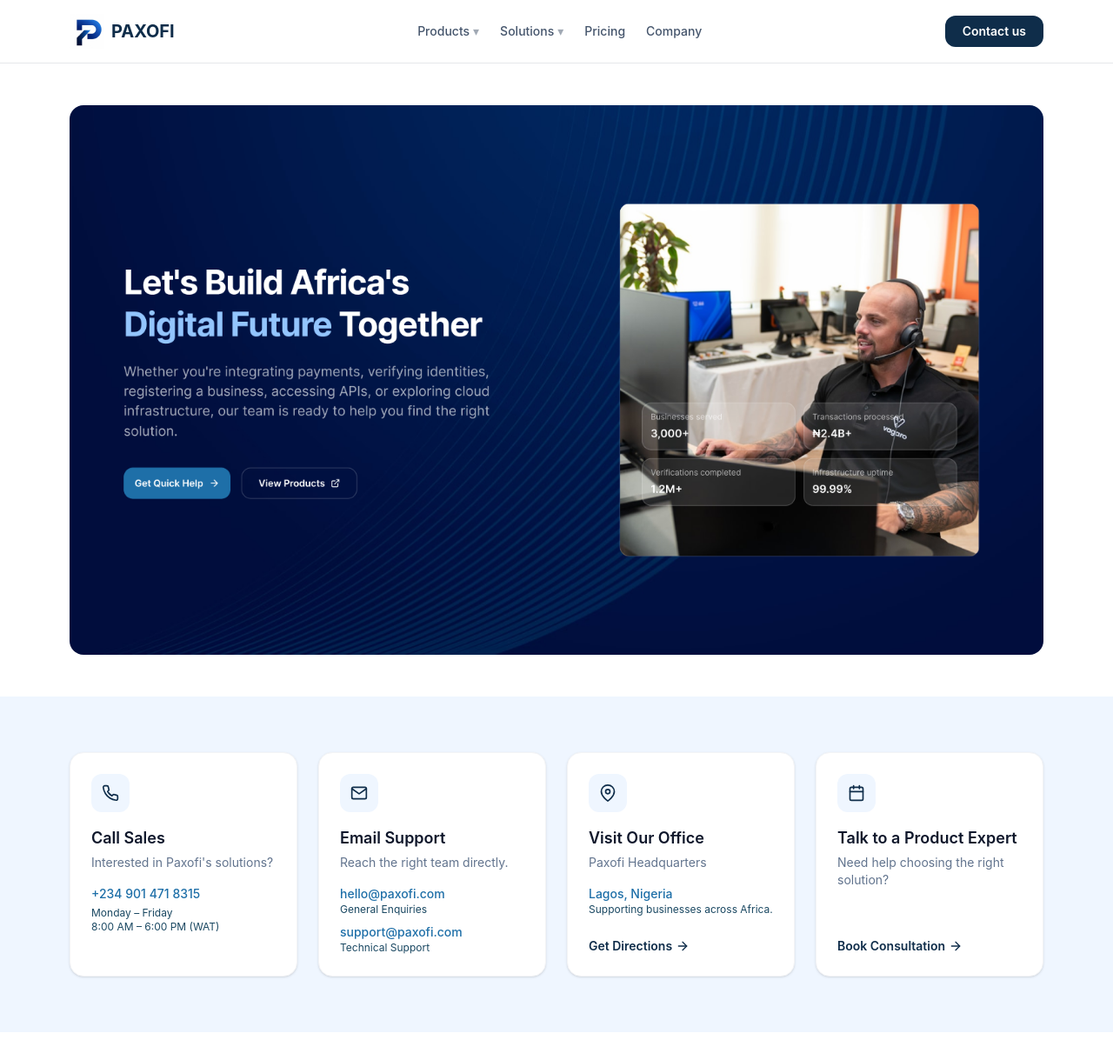
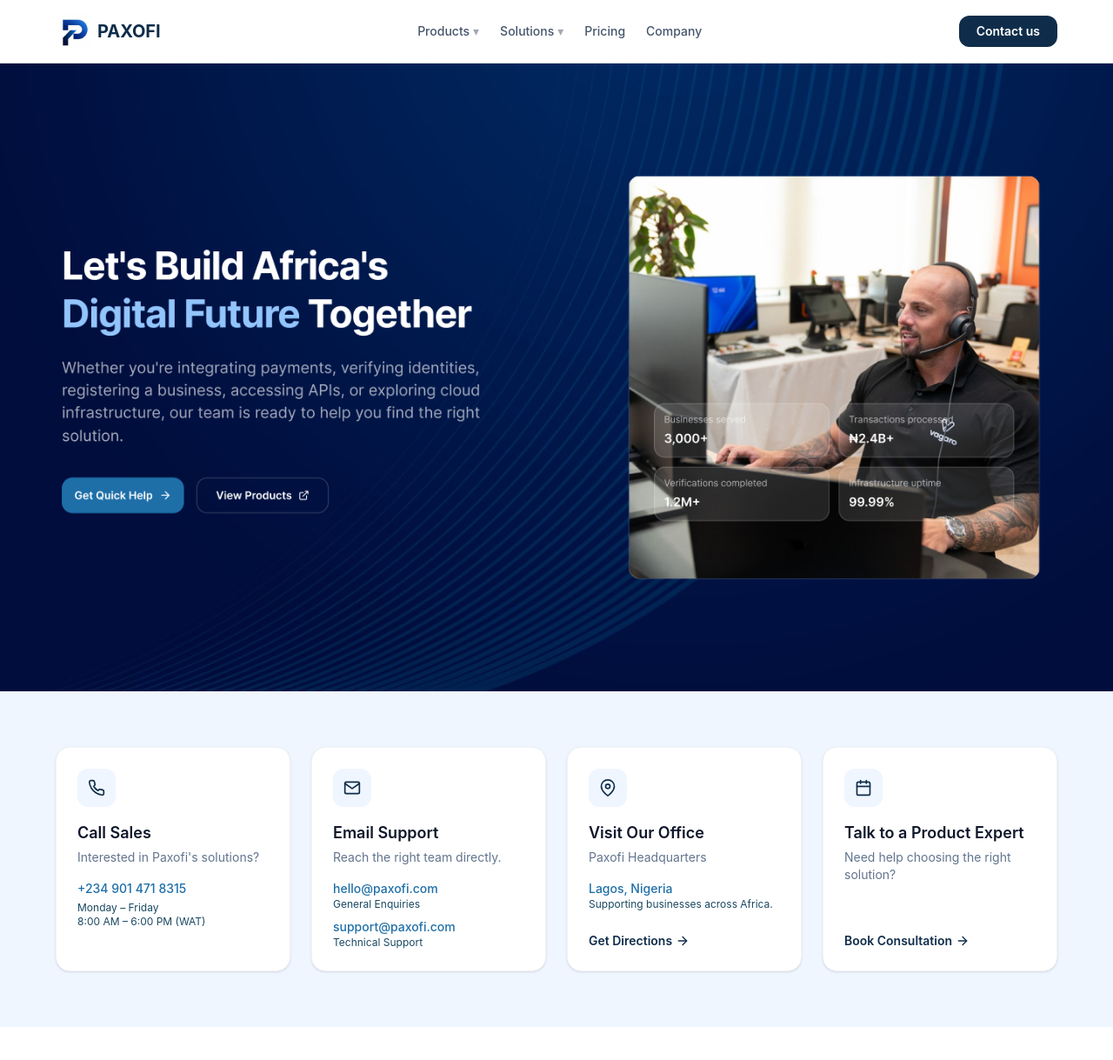
Before and after one commit to umeaclinton/paxoficontactus, a React (Vite) app: page / in a window 1280 px wide. Shown: the top 1219 px of the page at 87% size. Built offline with nearby package versions, Linux system fonts and the light colour scheme.

Commit message:
Fix layout: remove excess padding, hero fills full width

```diff
--- a/src/ContactUs.jsx
+++ b/src/ContactUs.jsx
@@ -2,10 +2,10 @@
 
 export default function ContactUs() {
     return (
-        <div className="min-h-screen bg-white font-inter">
+        <div className="min-h-screen bg-white font-inter overflow-x-hidden">
 
             {/* NAVBAR */}
-            <nav className="flex justify-between items-center px-6 lg:px-20 py-4 border-b border-gray-200">
+            <nav className="flex justify-between items-center px-6 lg:px-16 py-4 border-b border-gray-200">
                 <div className="flex items-center gap-2">
                     <img src="/Image1.png" alt="Paxofi Logo" className="w-10 h-10" />
                     <span className="text-[#0F2D4A] text-xl font-bold">PAXOFI</span>
@@ -22,13 +22,13 @@
             </nav>
 
             {/* HERO */}
-            <div className="px-6 lg:px-20 py-12">
-                <img src="/Section.png.png" alt="Hero Section" className="w-full h-auto object-cover rounded-2xl" />
+            <div className="w-full">
+                <img src="/Section.png.png" alt="Hero Section" className="w-full h-auto object-cover block" />
             </div>
 
             {/* CONTACT CARDS */}
-            <div className="bg-[#EFF6FF] px-6 lg:px-20 py-16">
-                <div className="max-w-7xl mx-auto grid grid-cols-1 md:grid-cols-2 xl:grid-cols-4 gap-6">
+            <div className="bg-[#EFF6FF] px-6 lg:px-16 py-16">
+                <div className="max-w-screen-xl mx-auto grid grid-cols-1 md:grid-cols-2 xl:grid-cols-4 gap-6">
                     <div className="bg-white p-6 rounded-2xl shadow-sm flex flex-col items-start border border-gray-100">
                         <div className="bg-[#EFF6FF] w-11 h-11 rounded-xl flex items-center justify-center mb-4">
                             <svg width="20" height="20" viewBox="0 0 24 24" fill="none" stroke="#0F2D4A" strokeWidth="2" strokeLinecap="round" strokeLinejoin="round"><path d="M22 16.92v3a2 2 0 0 1-2.18 2 19.79 19.79 0 0 1-8.63-3.07 19.5 19.5 0 0 1-6-6 19.79 19.79 0 0 1-3.07-8.67A2 2 0 0 1 4.11 2h3a2 2 0 0 1 2 1.72 12.84 12.84 0 0 0 .7 2.81 2 2 0 0 1-.45 2.11L8.09 9.91a16 16 0 0 0 6 6l1.27-1.27a2 2 0 0 1 2.11-.45 12.84 12.84 0 0 0 2.81.7A2 2 0 0 1 22 16.92z"></path></svg>
@@ -71,12 +71,12 @@
             </div>
 
             {/* FORM SECTION */}
-            <div className="px-6 lg:px-20 py-20 bg-white border-b border-gray-200">
-                <div className="max-w-6xl mx-auto flex flex-col gap-4 items-center text-center mb-12">
+            <div className="px-6 lg:px-16 py-20 bg-white border-b border-gray-200">
+                <div className="max-w-screen-xl mx-auto flex flex-col gap-4 items-center text-center mb-12">
                     <h2 className="text-[#0F172B] text-3xl md:text-4xl font-semibold">Tell Us About Your Issues</h2>
                     <p className="text-[#62748E] text-base max-w-2xl">Complete the form below and our team will connect you with the appropriate department.</p>
                 </div>
-                <div className="max-w-6xl mx-auto grid grid-cols-1 lg:grid-cols-2 gap-12">
+                <div className="max-w-screen-xl mx-auto grid grid-cols-1 lg:grid-cols-2 gap-12">
 
                     {/* Form */}
                     <form className="flex flex-col gap-6">
@@ -155,8 +155,8 @@
             </div>
 
             {/* FOOTER */}
-            <footer className="bg-[#EFF6FF] px-6 lg:px-20 py-16">
-                <div className="max-w-7xl mx-auto grid grid-cols-1 md:grid-cols-2 lg:grid-cols-5 gap-12 justify-between">
+            <footer className="bg-[#EFF6FF] px-6 lg:px-16 py-16">
+                <div className="max-w-screen-xl mx-auto grid grid-cols-1 md:grid-cols-2 lg:grid-cols-5 gap-12 justify-between">
                     <div className="flex flex-col gap-4 lg:col-span-2 pr-8">
                         <div className="flex items-center gap-2">
                             <img src="/Image1.png" alt="Paxofi Logo" className="w-10 h-10" />
@@ -195,7 +195,7 @@
                         <a href="#" className="text-[#0F2D4A] text-sm hover:underline">Contact Us</a>
                     </div>
                 </div>
-                <div className="max-w-7xl mx-auto border-t border-blue-200 mt-12 pt-6">
+                <div className="max-w-screen-xl mx-auto border-t border-blue-200 mt-12 pt-6">
                     <p className="text-[#0F2D4A] text-xs">© 2026 Paxofi. All rights reserved..</p>
                 </div>
             </footer>
```
